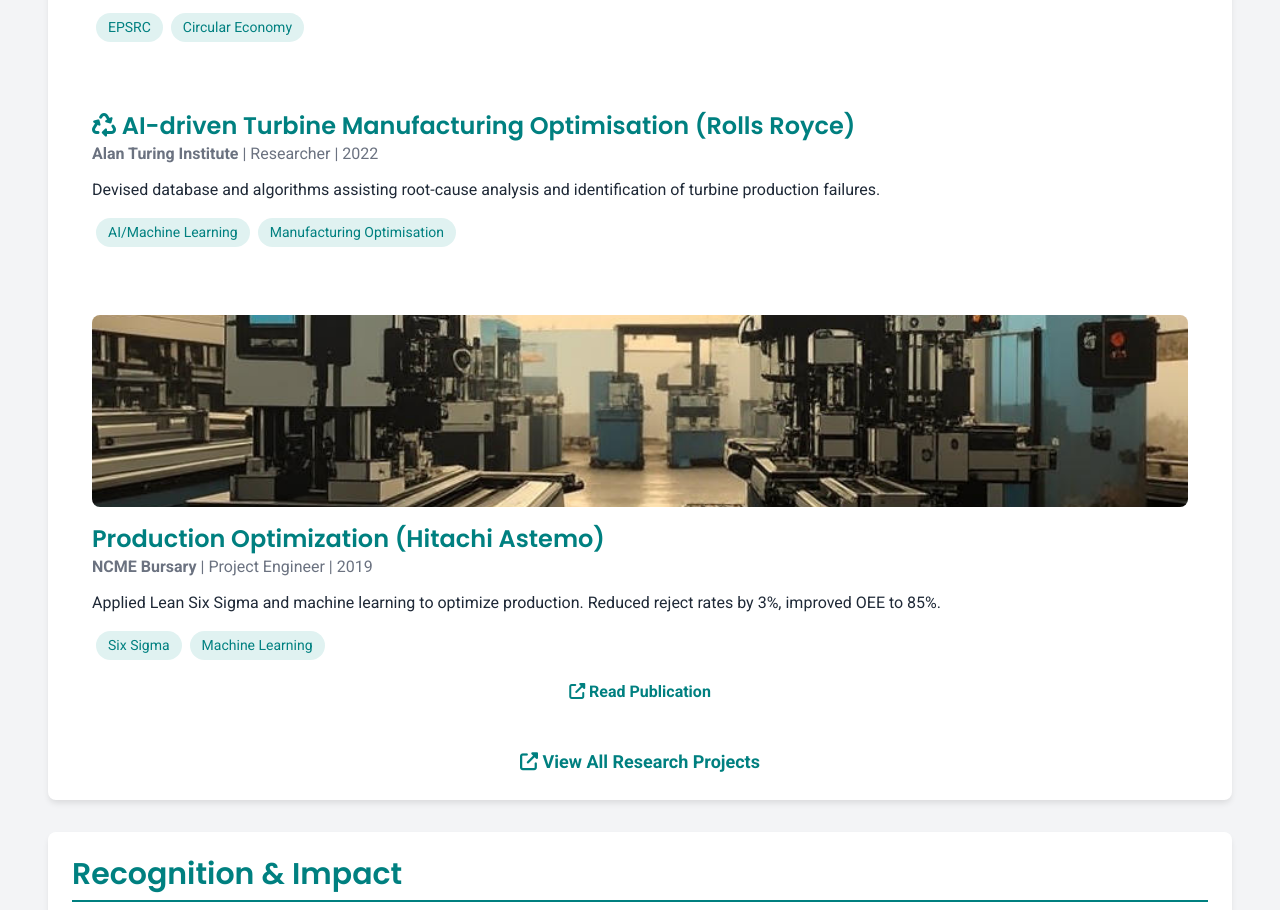
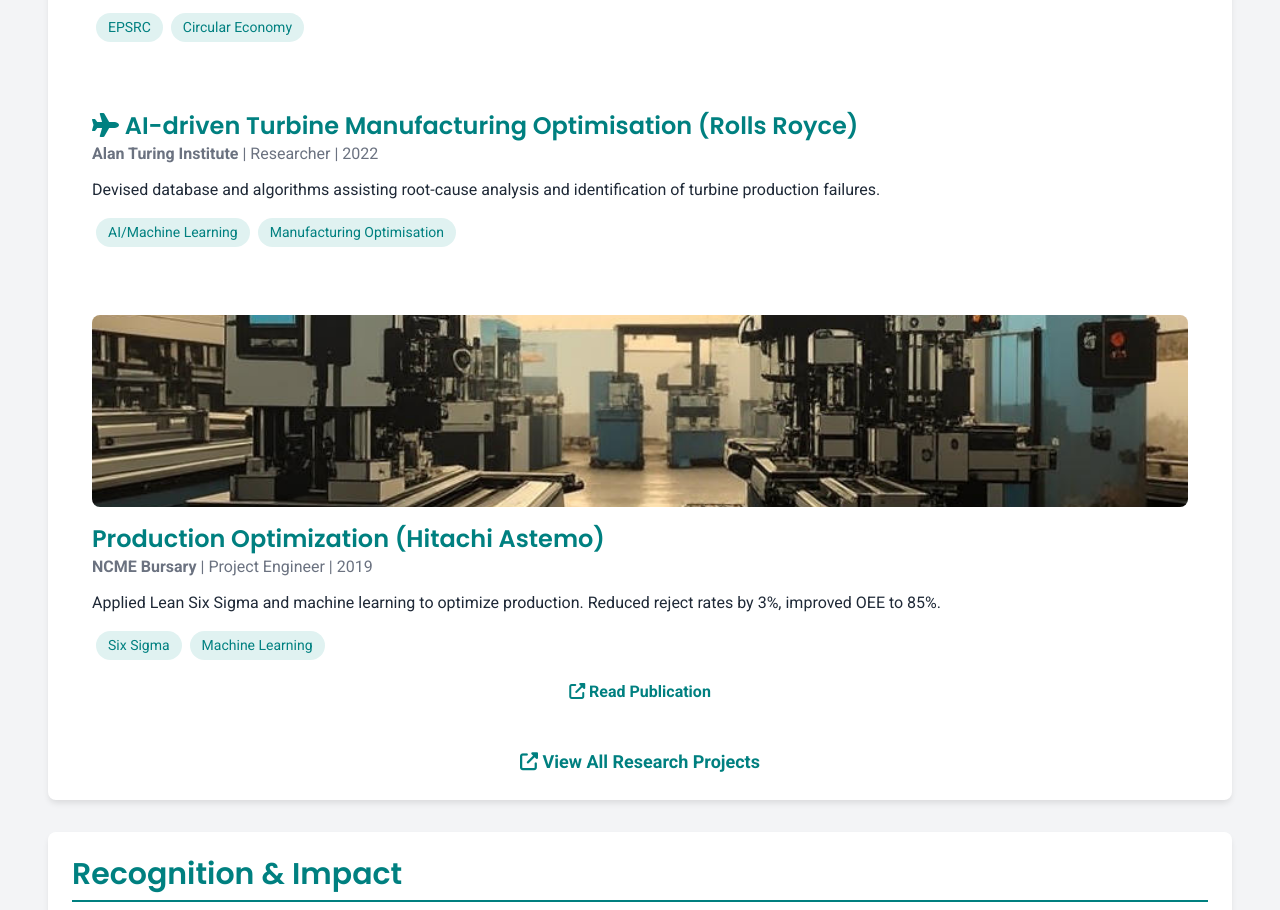
Before and after one commit to itsharris/itsharris.github.io, a plain HTML site: page index.html in a window 1280 px wide. Shown: the part 3947-4857 px from the top of the page. Drawn offline with nearby package versions, Linux system fonts and the light colour scheme; a script that the page names is missing.

Commit message:
Change icon from recycle to plane in project card

```diff
--- a/index.html
+++ b/index.html
@@ -490,7 +490,7 @@
                 <div><span class="badge">EPSRC</span><span class="badge">Circular Economy</span></div>
             </div>
             <div class="project-card bg-gray-50 rounded-lg p-5 mb-6">
-                <h3 class="text-2xl font-semibold text-teal-800"><i class="fas fa-recycle"></i> AI-driven Turbine Manufacturing Optimisation (Rolls Royce)</h3>
+                <h3 class="text-2xl font-semibold text-teal-800"><i class="fas fa-plane"></i> AI-driven Turbine Manufacturing Optimisation (Rolls Royce)</h3>
                 <p class="text-gray-600 mb-3"><strong>Alan Turing Institute</strong> | Researcher | 2022</p>
                 <p class="mb-3">Devised database and algorithms assisting root-cause analysis and identification of turbine production failures.</p>
                 <div><span class="badge">AI/Machine Learning</span><span class="badge">Manufacturing Optimisation</span></div>
```
